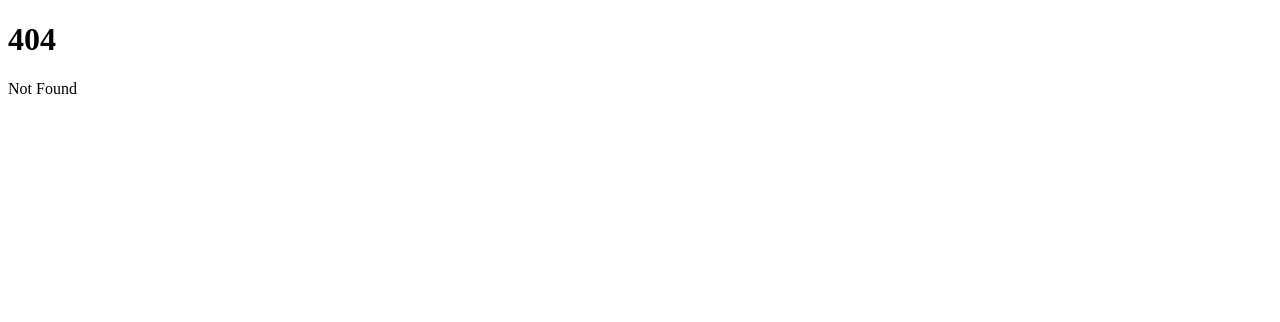
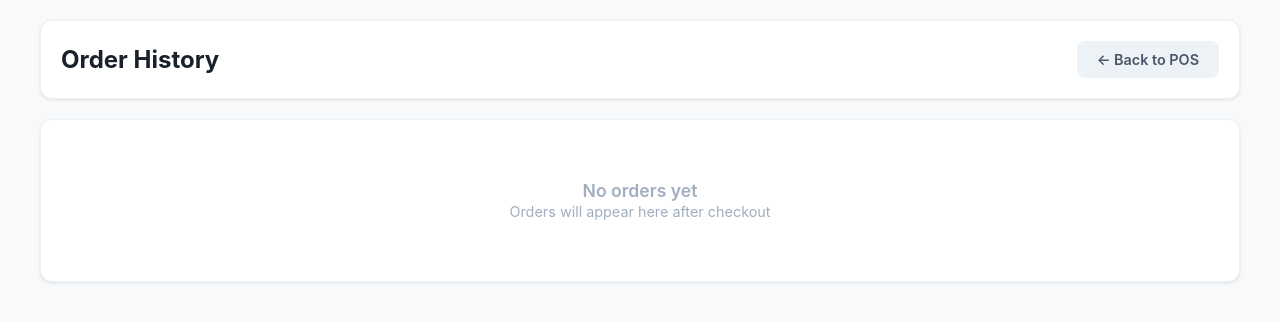
Before and after one commit to koneko096/youandgee, a SvelteKit app: page /orders in a window 1280 px wide. Before the commit this address had no page. Shown: the top 322 px of the page. Built offline with nearby package versions, Linux system fonts and the light colour scheme.

Commit message:
add order history

```diff
--- a/src/lib/db.ts
+++ b/src/lib/db.ts
@@ -12,6 +12,7 @@ interface Order {
     date: Date;
     items: { name: string; price: number; quantity: number }[];
     total: number;
+    customerName: string;
 }
 
 // Subclass Dexie for better type support
@@ -21,9 +22,25 @@ class MyDatabase extends Dexie {
 
     constructor() {
         super('HomePOS');
+
+        // Version 1: Initial schema
         this.version(1).stores({
-            products: '++id, name', // Primary key and index
+            products: '++id, name',
             orders: '++id, date'
+        });
+
+        // Version 2: Add customerName to orders
+        this.version(2).stores({
+            products: '++id, name',
+            orders: '++id, date'
+        }).upgrade(async (tx) => {
+            // Backfill existing orders with "Test" as customer name
+            const orders = await tx.table('orders').toArray();
+            for (const order of orders) {
+                if (!order.customerName) {
+                    await tx.table('orders').update(order.id, { customerName: 'Test' });
+                }
+            }
         });
     }
 }
--- /dev/null
+++ b/src/routes/orders/+page.svelte
@@ -0,0 +1,285 @@
+<script lang="ts">
+    import { liveQuery } from "dexie";
+    import { db } from "$lib/db";
+    import type { Order } from "$lib/db";
+
+    // --- DATA ---
+    let orders = $state(liveQuery(() => db.orders.orderBy('date').reverse().toArray()));
+    let expandedOrderId = $state<number | null>(null);
+
+    // --- ACTIONS ---
+    function toggleOrder(orderId: number | undefined) {
+        if (!orderId) return;
+        expandedOrderId = expandedOrderId === orderId ? null : orderId;
+    }
+</script>
+
+<div class="orders-wrapper">
+    <div class="header-card card">
+        <div class="header-row">
+            <h1>Order History</h1>
+            <a href="/" class="secondary-btn">← Back to POS</a>
+        </div>
+    </div>
+
+    <div class="orders-container">
+        {#if $orders && $orders.length > 0}
+            {#each $orders as order}
+            <div class="order-card card">
+                <button class="order-header" onclick={() => toggleOrder(order.id)}>
+                    <div class="order-info">
+                        <div class="order-main">
+                            <span class="order-id">Order #{order.id}</span>
+                            <span class="customer-badge">{order.customerName}</span>
+                        </div>
+                        <div class="order-meta">
+                            <span class="date">{new Date(order.date).toLocaleString()}</span>
+                            <span class="item-count">{order.items.length} items</span>
+                        </div>
+                    </div>
+                    <div class="order-total-section">
+                        <span class="total-amount">Rp {order.total.toFixed(2)}</span>
+                        <span class="expand-icon">{expandedOrderId === order.id ? '▼' : '▶'}</span>
+                    </div>
+                </button>
+
+                {#if expandedOrderId === order.id}
+                <div class="order-details">
+                    <div class="items-list">
+                        {#each order.items as item}
+                        <div class="item-row">
+                            <span class="item-name">{item.name}</span>
+                            <span class="item-qty">x{item.quantity}</span>
+                            <span class="item-price">Rp {item.price.toFixed(2)}</span>
+                            <span class="item-subtotal">Rp {(item.price * item.quantity).toFixed(2)}</span>
+                        </div>
+                        {/each}
+                    </div>
+                    <div class="details-footer">
+                        <strong>Total:</strong>
+                        <strong>Rp {order.total.toFixed(2)}</strong>
+                    </div>
+                </div>
+                {/if}
+            </div>
+            {/each}
+        {:else}
+            <div class="empty-state card">
+                <p>No orders yet</p>
+                <small>Orders will appear here after checkout</small>
+            </div>
+        {/if}
+    </div>
+</div>
+
+<style>
+    :global(body) {
+        margin: 0;
+        padding: 0;
+        background: #f8f9fa;
+        color: #2d3748;
+    }
+
+    .orders-wrapper {
+        min-height: 100vh;
+        font-family: 'Inter', system-ui, sans-serif;
+        padding: 20px;
+        max-width: 1200px;
+        margin: 0 auto;
+    }
+
+    .card {
+        background: white;
+        border-radius: 12px;
+        box-shadow: 0 1px 3px rgba(0, 0, 0, 0.1);
+        border: 1px solid #edf2f7;
+    }
+
+    .header-card {
+        padding: 20px;
+        margin-bottom: 20px;
+    }
+
+    .header-row {
+        display: flex;
+        justify-content: space-between;
+        align-items: center;
+    }
+
+    .header-row h1 {
+        margin: 0;
+        font-size: 1.5rem;
+        font-weight: 700;
+        color: #1a202c;
+    }
+
+    .secondary-btn {
+        display: inline-block;
+        text-decoration: none;
+        background: #edf2f7;
+        color: #4a5568;
+        padding: 10px 20px;
+        border-radius: 8px;
+        font-weight: 600;
+        font-size: 0.9rem;
+        border: none;
+        cursor: pointer;
+        transition: background 0.2s;
+    }
+
+    .secondary-btn:hover {
+        background: #e2e8f0;
+    }
+
+    .orders-container {
+        display: flex;
+        flex-direction: column;
+        gap: 16px;
+    }
+
+    .order-card {
+        overflow: hidden;
+    }
+
+    .order-header {
+        width: 100%;
+        padding: 20px;
+        background: none;
+        border: none;
+        cursor: pointer;
+        display: flex;
+        justify-content: space-between;
+        align-items: center;
+        text-align: left;
+        transition: background 0.15s;
+    }
+
+    .order-header:hover {
+        background: #f8f9fa;
+    }
+
+    .order-info {
+        flex: 1;
+    }
+
+    .order-main {
+        display: flex;
+        align-items: center;
+        gap: 12px;
+        margin-bottom: 8px;
+    }
+
+    .order-id {
+        font-size: 1rem;
+        font-weight: 700;
+        color: #1a202c;
+    }
+
+    .customer-badge {
+        background: #e6fffa;
+        color: #234e52;
+        padding: 4px 12px;
+        border-radius: 999px;
+        font-size: 0.85rem;
+        font-weight: 600;
+    }
+
+    .order-meta {
+        display: flex;
+        gap: 16px;
+        font-size: 0.85rem;
+        color: #718096;
+    }
+
+    .item-count {
+        color: #4a5568;
+        font-weight: 500;
+    }
+
+    .order-total-section {
+        display: flex;
+        align-items: center;
+        gap: 20px;
+    }
+
+    .total-amount {
+        font-size: 1.25rem;
+        font-weight: 700;
+        color: #2b6cb0;
+    }
+
+    .expand-icon {
+        font-size: 0.75rem;
+        color: #a0aec0;
+    }
+
+    .order-details {
+        border-top: 1px solid #edf2f7;
+        padding: 20px;
+        background: #f8f9fa;
+    }
+
+    .items-list {
+        display: flex;
+        flex-direction: column;
+        gap: 12px;
+        margin-bottom: 16px;
+    }
+
+    .item-row {
+        display: grid;
+        grid-template-columns: 2fr auto auto auto;
+        gap: 16px;
+        align-items: center;
+        padding: 12px;
+        background: white;
+        border-radius: 6px;
+        font-size: 0.9rem;
+    }
+
+    .item-name {
+        font-weight: 600;
+        color: #2d3748;
+    }
+
+    .item-qty {
+        color: #718096;
+        text-align: center;
+    }
+
+    .item-price {
+        color: #4a5568;
+        text-align: right;
+    }
+
+    .item-subtotal {
+        font-weight: 600;
+        color: #2b6cb0;
+        text-align: right;
+    }
+
+    .details-footer {
+        display: flex;
+        justify-content: space-between;
+        padding-top: 16px;
+        border-top: 2px solid #cbd5e0;
+        font-size: 1.1rem;
+        color: #1a202c;
+    }
+
+    .empty-state {
+        text-align: center;
+        padding: 60px 20px;
+        color: #a0aec0;
+    }
+
+    .empty-state p {
+        margin: 0;
+        font-weight: 600;
+        font-size: 1.1rem;
+    }
+
+    .empty-state small {
+        font-size: 0.9rem;
+    }
+</style>
```
Also changed, not shown: src/routes/+page.svelte (+77 -18 lines).
